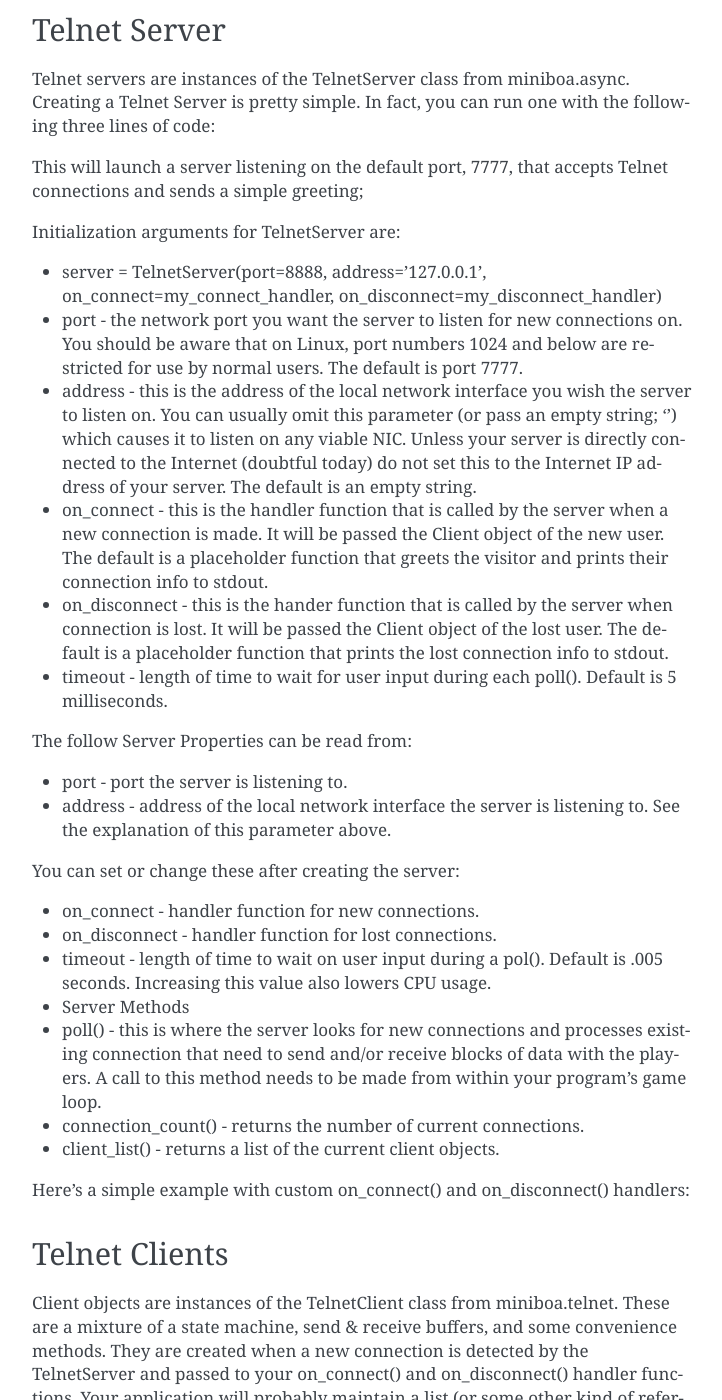
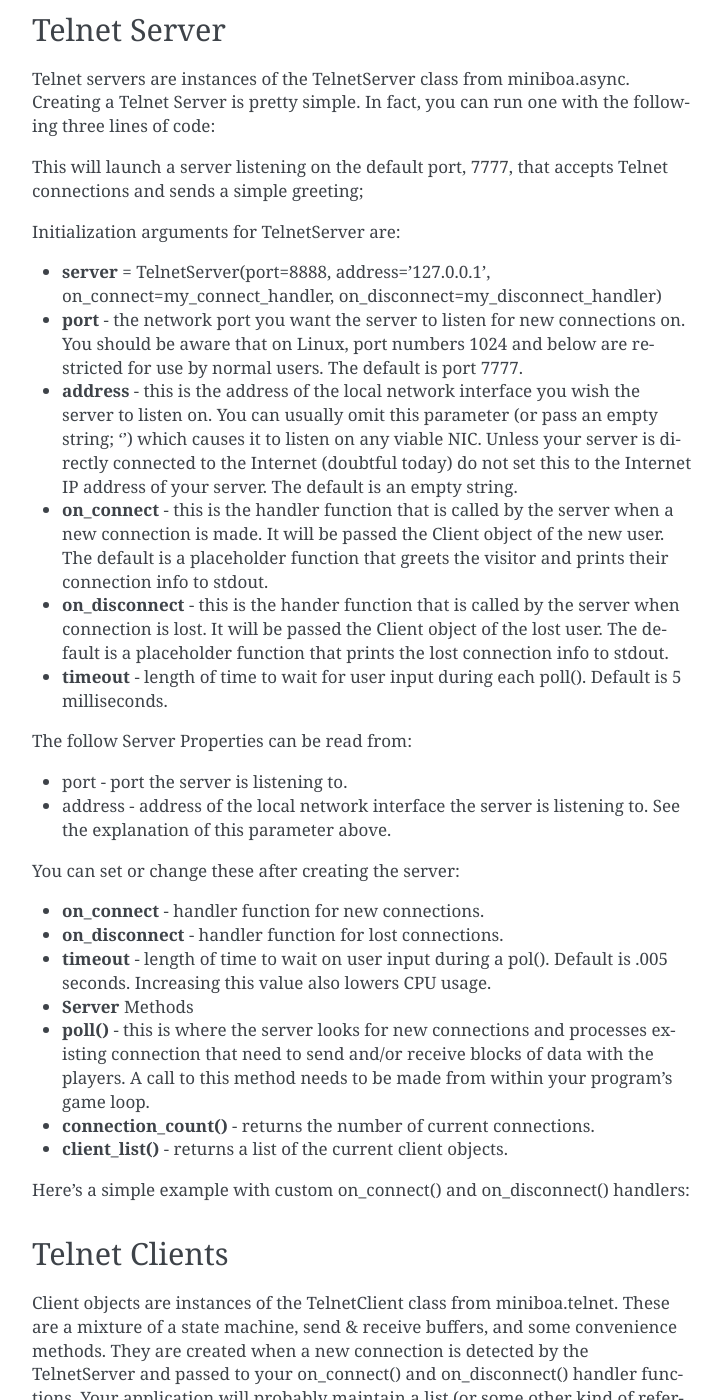
Before and after one commit to shmup/miniboa, a Sphinx documentation site: the page built from docs/index.rst, in a window 1280 px wide and 1400 px high, scrolled down 790 px. Shown: the whole window, without its empty margins (388-1110 px from the left). Built offline with Sphinx 7.4.7, drawn with Linux system fonts in a browser that asks for light colours.

Commit message:
styled docs more

```diff
--- a/docs/index.rst
+++ b/docs/index.rst
@@ -48,12 +48,12 @@ This will launch a server listening on the default port, 7777, that accepts Teln
 
 Initialization arguments for TelnetServer are:
 
-- server = TelnetServer(port=8888, address='127.0.0.1', on_connect=my_connect_handler, on_disconnect=my_disconnect_handler)
-- port - the network port you want the server to listen for new connections on. You should be aware that on Linux, port numbers 1024 and below are restricted for use by normal users. The default is port 7777.
-- address - this is the address of the local network interface you wish the server to listen on. You can usually omit this parameter (or pass an empty string; '') which causes it to listen on any viable NIC. Unless your server is directly connected to the Internet (doubtful today) do not set this to the Internet IP address of your server. The default is an empty string.
-- on_connect - this is the handler function that is called by the server when a new connection is made. It will be passed the Client object of the new user. The default is a placeholder function that greets the visitor and prints their connection info to stdout.
-- on_disconnect - this is the hander function that is called by the server when connection is lost. It will be passed the Client object of the lost user. The default is a placeholder function that prints the lost connection info to stdout.
-- timeout - length of time to wait for user input during each poll(). Default is 5 milliseconds.
+- **server** = TelnetServer(port=8888, address='127.0.0.1', on_connect=my_connect_handler, on_disconnect=my_disconnect_handler)
+- **port** - the network port you want the server to listen for new connections on. You should be aware that on Linux, port numbers 1024 and below are restricted for use by normal users. The default is port 7777.
+- **address** - this is the address of the local network interface you wish the server to listen on. You can usually omit this parameter (or pass an empty string; '') which causes it to listen on any viable NIC. Unless your server is directly connected to the Internet (doubtful today) do not set this to the Internet IP address of your server. The default is an empty string.
+- **on_connect** - this is the handler function that is called by the server when a new connection is made. It will be passed the Client object of the new user. The default is a placeholder function that greets the visitor and prints their connection info to stdout.
+- **on_disconnect** - this is the hander function that is called by the server when connection is lost. It will be passed the Client object of the lost user. The default is a placeholder function that prints the lost connection info to stdout.
+- **timeout** - length of time to wait for user input during each poll(). Default is 5 milliseconds.
 
 The follow Server Properties can be read from:
 
@@ -62,13 +62,13 @@ The follow Server Properties can be read from:
 
 You can set or change these after creating the server:
 
-- on_connect - handler function for new connections.
-- on_disconnect - handler function for lost connections.
-- timeout - length of time to wait on user input during a pol(). Default is .005 seconds. Increasing this value also lowers CPU usage.
-- Server Methods
-- poll() - this is where the server looks for new connections and processes existing connection that need to send and/or receive blocks of data with the players. A call to this method needs to be made from within your program's game loop.
-- connection_count() - returns the number of current connections.
-- client_list() - returns a list of the current client objects.
+- **on_connect** - handler function for new connections.
+- **on_disconnect** - handler function for lost connections.
+- **timeout** - length of time to wait on user input during a pol(). Default is .005 seconds. Increasing this value also lowers CPU usage.
+- **Server** Methods
+- **poll()** - this is where the server looks for new connections and processes existing connection that need to send and/or receive blocks of data with the players. A call to this method needs to be made from within your program's game loop.
+- **connection_count()** - returns the number of current connections.
+- **client_list()** - returns a list of the current client objects.
 
 Here's a simple example with custom on_connect() and on_disconnect() handlers:
 
```
